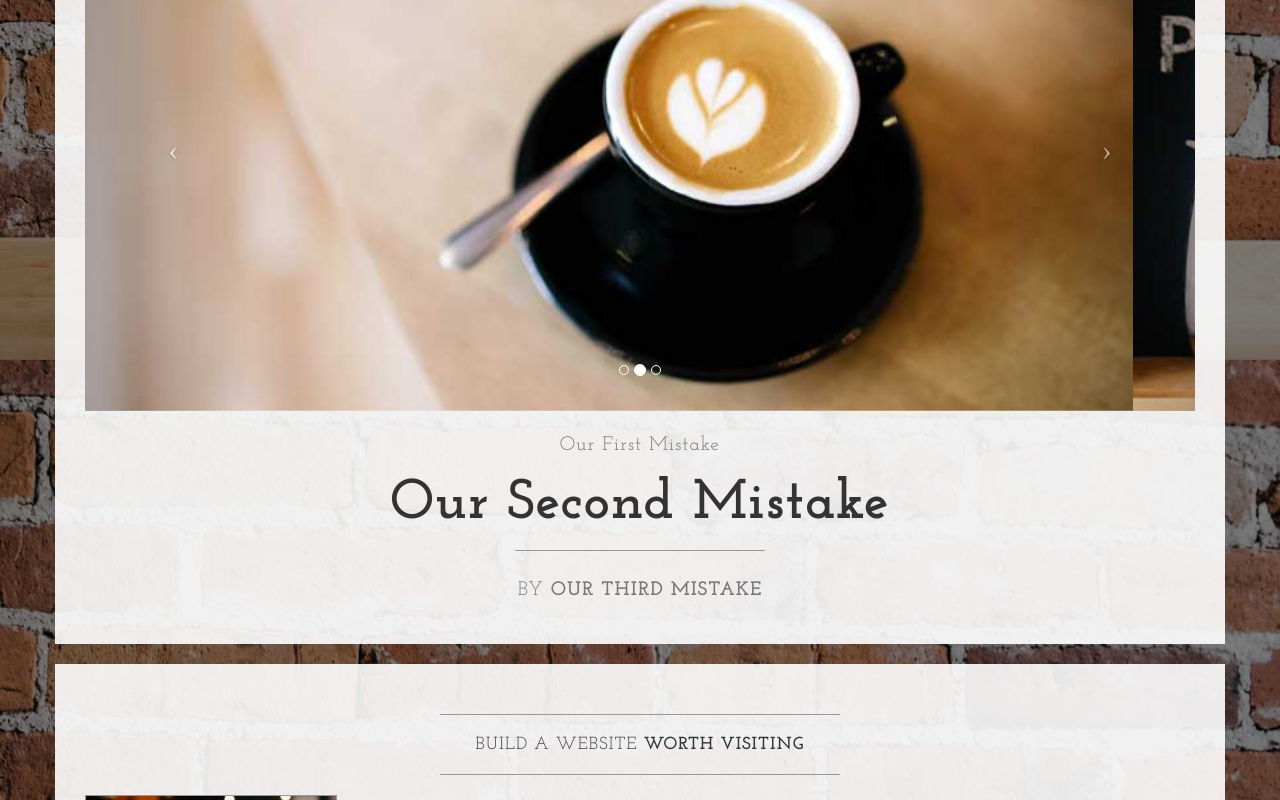
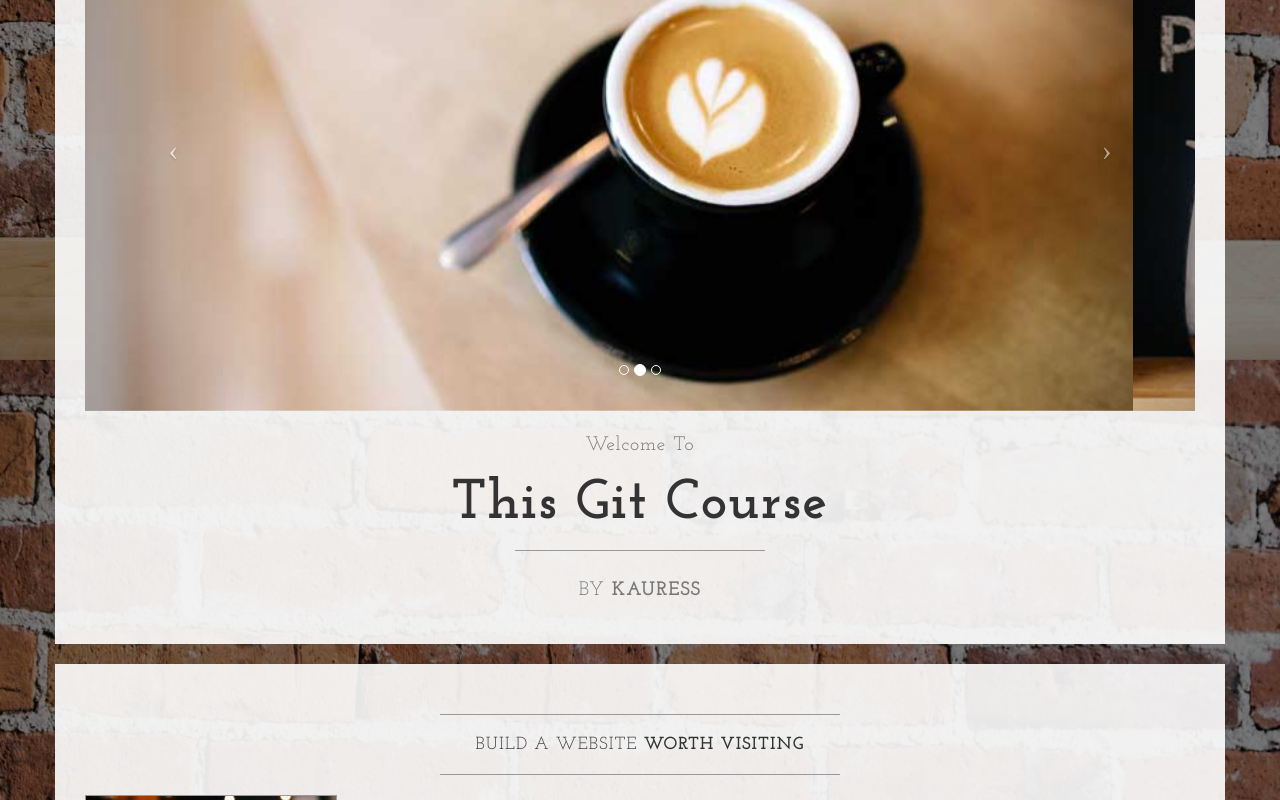
Before and after one commit to muthomiB/gitcourse2, a plain HTML site: page index.html in a window 1280 px wide. Shown: the part 440-1240 px from the top of the page. Drawn offline with nearby package versions, Linux system fonts and the light colour scheme.

```diff
--- a/index.html
+++ b/index.html
@@ -106,13 +106,13 @@
                         </a>
                     </div>
                     <h2 class="brand-before">
-                        <small>Our first mistake</small>
+                        <small>Welcome to</small>
                     </h2>
-                    <h1 class="brand-name">Our second mistake</h1>
+                    <h1 class="brand-name">This Git Course</h1>
                     <hr class="tagline-divider">
                     <h2>
                         <small>By
-                            <strong>Our third mistake</strong>
+                            <strong>Kauress</strong>
                         </small>
                     </h2>
                 </div>
```
